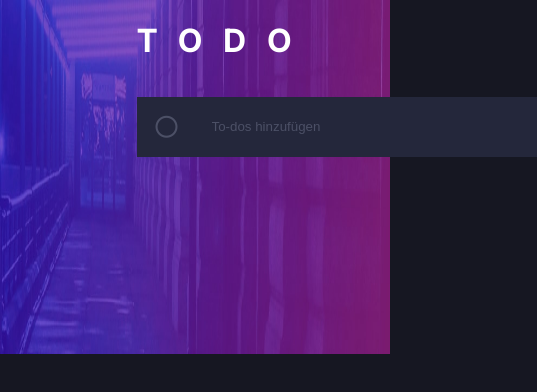
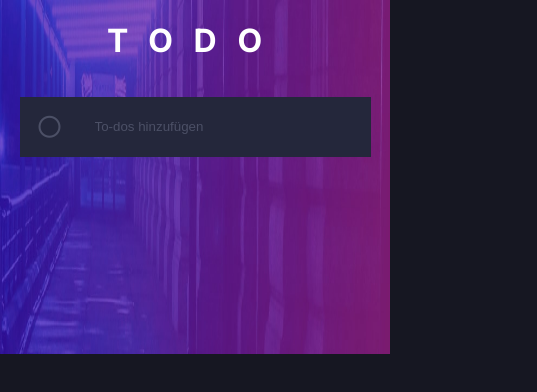
Before and after one commit to tinakbc/ToDoList-simple, a plain HTML site: page index.html in a window 390 px wide. Shown: the whole page, 537 px wide, since content can reach past the window. Drawn offline with Linux system fonts and the light colour scheme.

Commit message:
mobile view fixed

```diff
--- a/stylesheet.css
+++ b/stylesheet.css
@@ -12,6 +12,12 @@
 
 }
 
+main{
+    max-width: 500px;
+    margin: 0 auto;
+    padding: 0 5vw;
+}
+
 /* body */
 body {
     margin: 4.6% 35% 0%;
@@ -23,11 +29,12 @@ body {
     background-size: 100vw 42vh;
 }
 
+
+
 /* header */
 .header {
     font-family: var(--custom-font);
     padding: 0;
-
 
 }
 
@@ -209,3 +216,38 @@ li:hover .edit-task {
     height: 100%;
     padding: 0;
 }
+
+
+/* mobile view */
+
+@media (max-width: 768px) {
+
+
+    body {
+      margin: 0 auto;
+      max-width: 90vw;
+      padding: 0 5vw;
+    }
+
+    .header {
+        text-align: center;
+    }
+
+    .title-page {
+        width: 100%;
+        justify-content: center;
+      }
+
+    form {
+        width: 100%;
+        max-width: 100%;
+        box-sizing: border-box;
+
+    }
+
+    .list-wrapper {
+        width: 100%;
+       max-width: 100%;
+       box-sizing: border-box;
+    }
+  }
```
